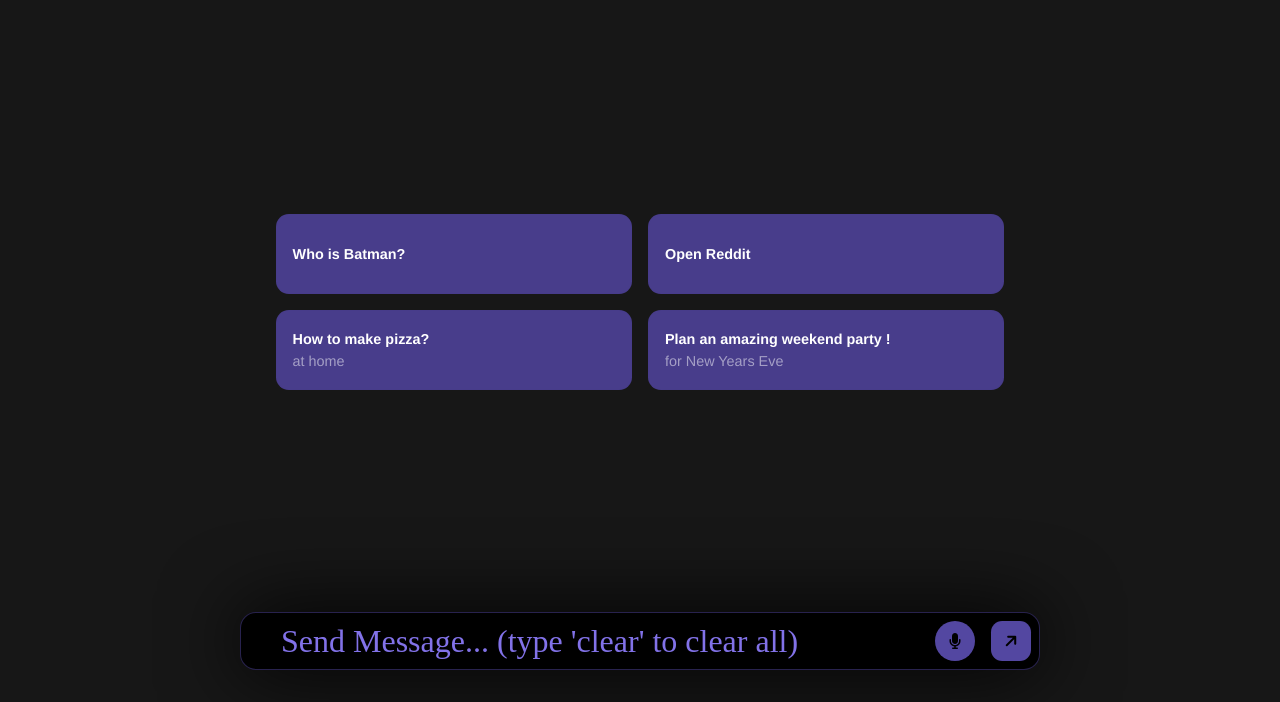
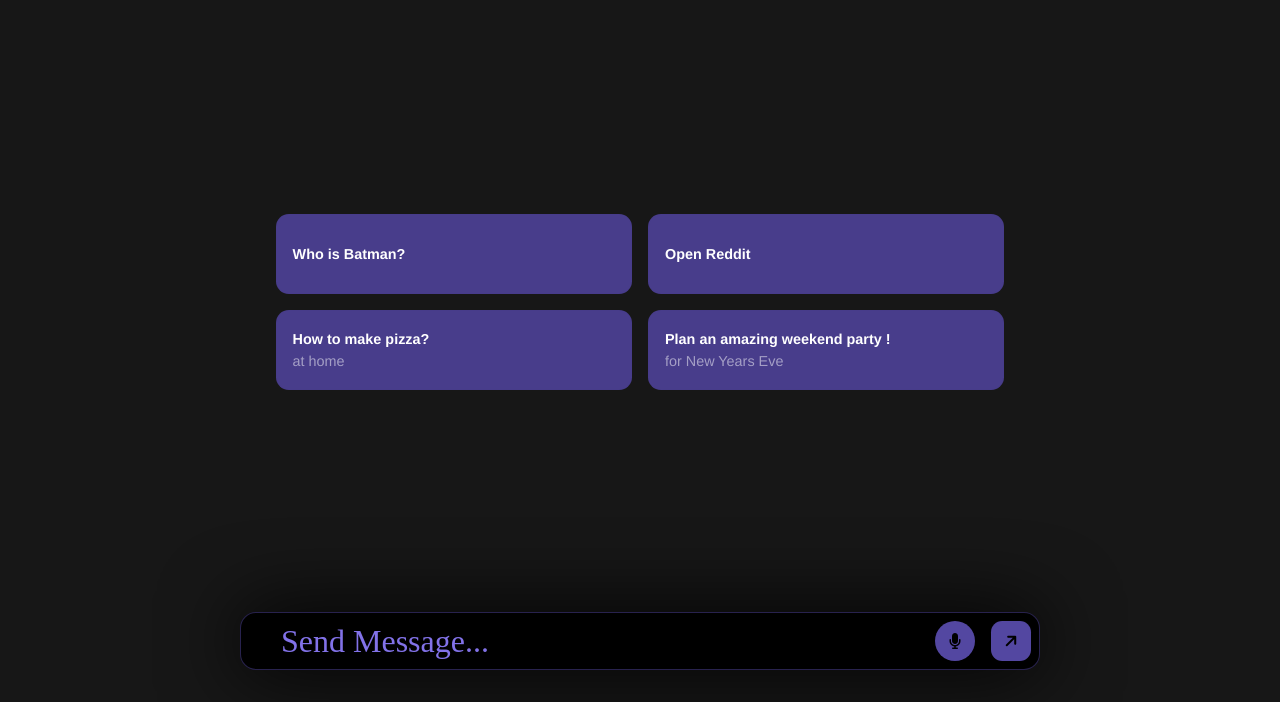
Before and after one commit to sohelrahman2004/Necf_project_chatBot, a plain HTML site: page index.html in a window 1280 px wide. Shown: the part 98-800 px from the top of the page. Drawn offline with nearby package versions, Linux system fonts and the light colour scheme; a web font is replaced by a local one.

Commit message:
Update placeholder text

```diff
--- a/index.html
+++ b/index.html
@@ -57,7 +57,7 @@
         type="text"
         name="message"
         id="userMessage"
-        placeholder="Send Message... (type 'clear' to clear all)"
+        placeholder="Send Message..."
       />
       <div class="record">
         <div class="fa fa-microphone"></div>
```
Also changed, not shown: style.css (+0 -13 lines).
